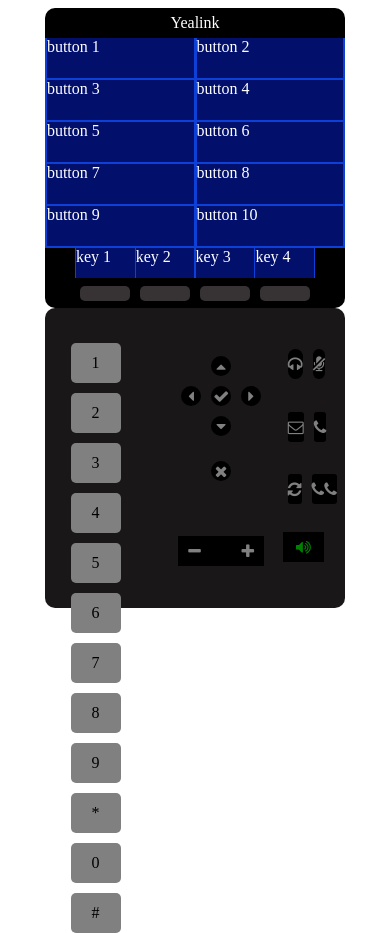
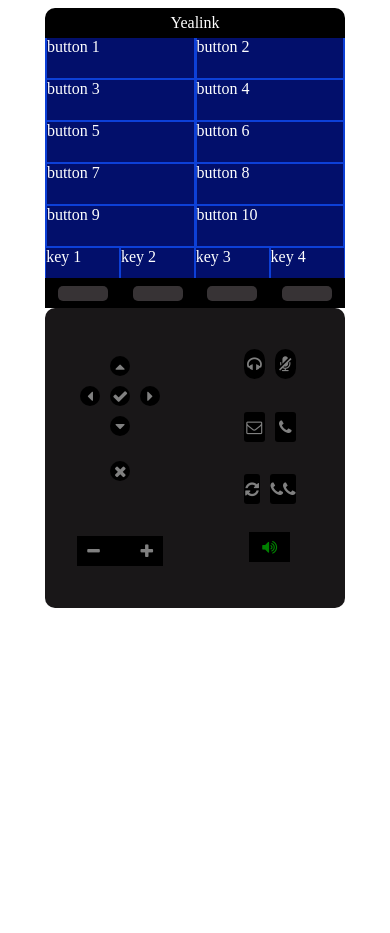
Before and after one commit to wallnutmonkeys/yealink-provisioning, a plain HTML site: page html_prototype/t46g.html in a window 390 px wide. After the commit the page ends 844 px from the top, so only its background shows below. Drawn offline with Linux system fonts and the light colour scheme.

Commit message:
fixed responsive glitches

```diff
--- a/html_prototype/css/t46g.css
+++ b/html_prototype/css/t46g.css
@@ -21,14 +21,6 @@
   flex-direction: column;
 }
 
-@media only screen and (max-width: 800px){
-  #handset {
-    display: none;
-  }
-  #phone {
-    width:500px;
-  }
-}
 
 
 
@@ -195,7 +187,7 @@
   align-items: center;
 }
 
-.dialplad-button {
+.dialpad-button {
   width:50px;
   height:40px;
   margin:5px;
@@ -286,15 +278,42 @@
   justify-content: center;
   align-items: center;
 }
+@media only screen and (max-width: 800px){
+  #handset {
+    display: none;
+  }
+  #phone {
+    width:500px;
+  }
+  .col2-button-row {
+    width:75%;
+  }
+
+  .dialpad-button {
+    width:35px;
+    height:25px;
+    margin:1px;
+  }
+
+}
+
 @media only screen and (max-width: 500px){
   #phone {
     width:100%;
   }
   .softkey-column {
-    display: none;
+    display:none;
   }
   #lcd-screen {
     width: 100%;
   }
-
+  #phone-body-top-row2 {
+    width: 100%;
+  }
+  #phone-body-top-row3 {
+    width: 100%;
+  }
+  #phone-body-bottom-col1 {
+    display: none;
+  }
 }
--- a/html_prototype/t46g.html
+++ b/html_prototype/t46g.html
@@ -70,18 +70,18 @@
 
           <div id="phone-body-bottom-col1">
             <div id="dialpad">
-              <div class="dialplad-button">1</div>
-              <div class="dialplad-button">2</div>
-              <div class="dialplad-button">3</div>
-              <div class="dialplad-button">4</div>
-              <div class="dialplad-button">5</div>
-              <div class="dialplad-button">6</div>
-              <div class="dialplad-button">7</div>
-              <div class="dialplad-button">8</div>
-              <div class="dialplad-button">9</div>
-              <div class="dialplad-button">*</div>
-              <div class="dialplad-button">0</div>
-              <div class="dialplad-button">#</div>
+              <div class="dialpad-button">1</div>
+              <div class="dialpad-button">2</div>
+              <div class="dialpad-button">3</div>
+              <div class="dialpad-button">4</div>
+              <div class="dialpad-button">5</div>
+              <div class="dialpad-button">6</div>
+              <div class="dialpad-button">7</div>
+              <div class="dialpad-button">8</div>
+              <div class="dialpad-button">9</div>
+              <div class="dialpad-button">*</div>
+              <div class="dialpad-button">0</div>
+              <div class="dialpad-button">#</div>
             </div>
           </div>
           <div id="phone-body-bottom-col2">
```
